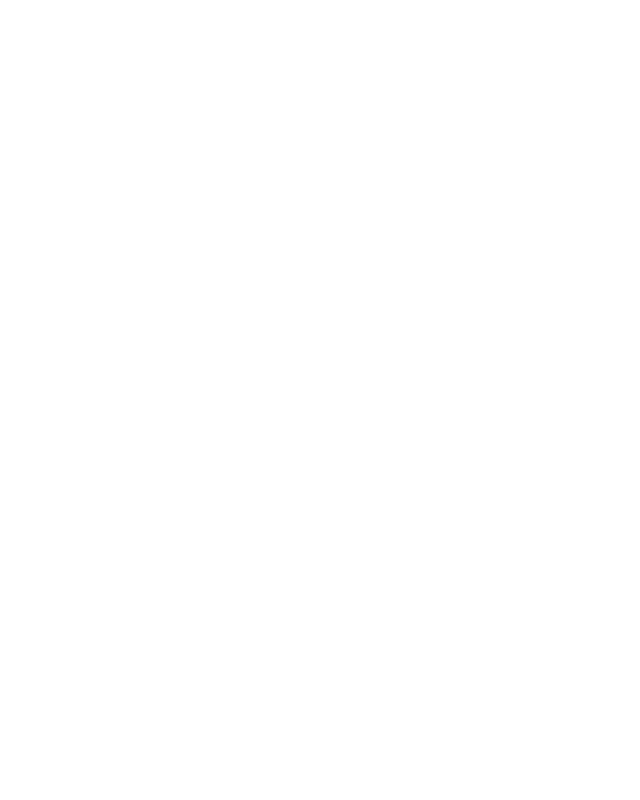
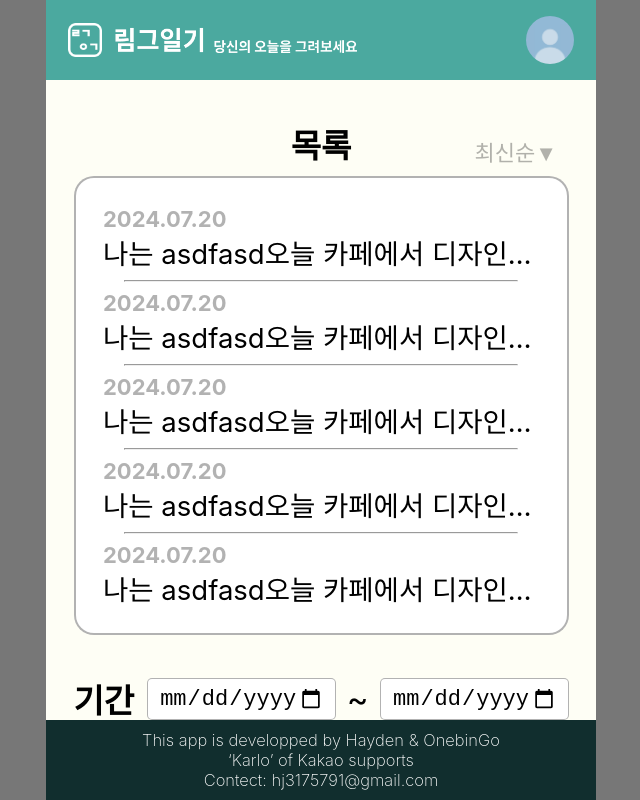
Before and after one commit to haZuny/limg-diary, a React (Create React App) app in the folder front/limg-diary-react/: page /search in a window 1280 px wide. Before the commit this address had no page. Shown: the whole page, without its empty margins (319-959 px from the left). Built offline with nearby package versions, Linux system fonts and the light colour scheme.

Commit message:
[feat] 일기 검색 페이지 구현

```diff
--- a/front/limg-diary-react/src/Router.js
+++ b/front/limg-diary-react/src/Router.js
@@ -5,6 +5,7 @@ import LoginPage from './pages/login_page/LoginPage';
 import MainPage from './pages/main_page/MainPage';
 import TagSearchPage from './pages/tag_search_page/TagSearchPage';
 import WritePage from './pages/write_page/WritePage';
+import SearchPage from './pages/search_page/SearchPage';
 
 
 function Router({authorized, component})  {
@@ -44,6 +45,7 @@ function Router({authorized, component})  {
             <Route path='/login' element={<Center child={<LoginPage/>}/>}/>
             <Route path='/tagsearch' element={<Center child={<TagSearchPage/>}/>}/>
             <Route path='/write' element={<Center child={<WritePage/>}/>}/>
+            <Route path='/search' element={<Center child={<SearchPage/>}/>}/>
         </Routes>
     </BrowserRouter>)
 }
--- a/front/limg-diary-react/src/pages/Global.scss
+++ b/front/limg-diary-react/src/pages/Global.scss
@@ -9,6 +9,7 @@ $color_white_t30: #ffffff40;
 $color_black: #000000;
 $color_black_t01: #00000007;
 $color_black_t30: #0000004d;
+$color_black_t50: #0000007a;
 $color_green: #4BA99F;
 $color_green_b: #3D8B84;
 $color_deepgreen: #112E2E;
--- a/front/limg-diary-react/src/pages/global_component/white_box/WhiteBox.js
+++ b/front/limg-diary-react/src/pages/global_component/white_box/WhiteBox.js
@@ -1,10 +1,13 @@
 import css from './WhiteBox.module.scss'
 
-function WhiteBox({title, child}){
+function WhiteBox({title, child, option}){
     return (
         <div id={css.root_container} className={css.container}>
             {/* 타이틀 */}
-            <div id={css.title}>{title}</div>
+            <div id={css.upper_container} className={css.container}>
+                <div id={css.title}>{title}</div>
+                <div id={css.option}>{option}</div>
+            </div>
             {/* 박스 */}
             <div id={css.box} className={css.container}>
                 {child}
--- a/front/limg-diary-react/src/pages/global_component/white_box/WhiteBox.module.scss
+++ b/front/limg-diary-react/src/pages/global_component/white_box/WhiteBox.module.scss
@@ -8,12 +8,27 @@
     align-items: center;
 }
 
+#upper_container{
+    // size
+    width: 100%;
+    // align
+    justify-content: center;
+    // position
+    position: relative;
+}
+
 #title{
     // font
     font-size: calc(var(--vw)*6);
     font-weight: bold;
     // margin
     margin-bottom: calc(var(--vh)*1);
+}
+
+#option{
+    position:absolute;
+    right: 0;
+    bottom: 0;
 }
 
 #box{
--- /dev/null
+++ b/front/limg-diary-react/src/pages/search_page/SearchPage.js
@@ -0,0 +1,88 @@
+import css from './SearchPage.module.scss'
+
+import { useRef, useState } from 'react'
+
+import Header from '../global_component/header/Header'
+import Footer from '../global_component/fotter/Fotter'
+import WhiteBox from '../global_component/white_box/WhiteBox'
+import { SingleButton, TextButton } from '../global_component/button/Button'
+
+
+function SearchPage() {
+    // ref
+    const bodyRef = useRef()
+    const sdateRef = useRef()
+    const edateRef = useRef()
+    const keywordRef = useRef()
+
+    // search param
+    const [align, setAlign] = useState('recent')
+
+    // 일기 목록
+    const diaryDefaultArr = []
+    for (let i = 0; i < 10; i++) {
+        diaryDefaultArr.push({
+            date: '2024.07.20',
+            content: '나는 asdfasd오늘 카페에서 디자인을 했는데 아 겁나 기네',
+            id: i
+        })
+    }
+    const [diaryArr, setDiaryArr] = useState(diaryDefaultArr)
+
+    console.log(diaryArr)
+
+    return (
+        <div id={css.root_container} className={css.page_root_container}>
+
+            <Header parentBodyRef={bodyRef} />
+            <Footer parentBodyRef={bodyRef} />
+
+            <div id={css.body_container} className={css.container} ref={bodyRef}>
+                {/* 일기 목록 */}
+                <WhiteBox title={'목록'} option={
+                    <button id={css.align_btn} onClick={()=>{
+                        setAlign(align=='recent'?'oldest':'recent')
+                    }}>{align=='recent'?'최신순▼':'오래된순▲'}</button>
+                } child={
+                    <div id={css.list_container} className={css.container}>
+                        {diaryDefaultArr.map((diary, idc) => (
+                            <div id={css.list_box} className={css.container}>
+                                <div id={css.list_box_date}>{diary.date}</div>
+                                <div id={css.list_box_content}>{diary.content}</div>
+                                <hr id={css.list_box_hr} />
+                            </div>
+                        ))}
+                    </div>
+                } />
+
+                {/* 기간 */}
+                <div id={css.search_date_container} className={css.container}>
+                    <div id={css.search_date_title}>기간</div>
+                    <div id={css.search_date_input_container} className={css.container}>
+                        <input type={'date'} className={css.search_date_input} ref={sdateRef}></input>
+                        <div id={css.search_date_mid}>~</div>
+                        <input type={'date'} className={css.search_date_input} ref={edateRef}></input>
+                    </div>
+                </div>
+
+                {/* 검색어 */}
+                <div id={css.search_keyword_container} className={css.container}>
+                    <div id={css.search_keyword_title}>검색어</div>
+                    <input id={css.search_keyword_input} ref={keywordRef}></input>
+                </div>
+
+                {/* 버튼 */}
+                <SingleButton text={'검색'} />
+                <TextButton text={'Reset'} func={()=>{
+                    sdateRef.current.value = ''
+                    edateRef.current.value = ''
+                    keywordRef.current.value = ''
+                }}></TextButton>
+
+            </div>
+
+        </div>
+    )
+}
+
+export default SearchPage
--- /dev/null
+++ b/front/limg-diary-react/src/pages/search_page/SearchPage.module.scss
@@ -0,0 +1,136 @@
+@import '../Global.scss';
+
+
+
+// 일기 목록
+#align_btn{
+    // color
+    background-color: $color_transparency;
+    // border
+    border: none;
+    // font
+    font-size: calc(var(--vw)*4);
+    color: $color_black_t30;
+    // margin
+    margin-bottom: calc(var(--vh)*1);
+    margin-right: calc(var(--vw)*1);
+}
+
+#list_container{
+    // size
+    width: 100%;
+    height: calc(var(--vh)*50);
+    // align
+    flex-direction: column;
+    //overflow
+    overflow: scroll;
+}
+#list_container::-webkit-scrollbar{
+    display: none;
+}
+
+#list_box{
+    // align
+    flex-direction: column;
+}
+
+#list_box_date{
+    // font
+    font-size: calc(var(--vw)*4);
+    font-weight: bold;
+    color: $color_black_t30;
+}
+
+#list_box_content{
+    // size
+    width: 100%;
+    // overflow
+    overflow: hidden;
+    text-overflow: ellipsis;
+    white-space: nowrap;
+    // font
+    font-size: calc(var(--vw)*5);
+    // font-weight: bold;
+    color: $color_black;
+}
+
+#list_box_hr{
+    width: 90%;
+}
+
+
+// 기간
+#search_date_container{
+    //size
+    width: 100%;
+    // margin
+    margin-top: calc(var(--vh)*5);
+    margin-bottom: calc(var(--vh)*3);
+    // align
+    justify-content: space-between;
+    align-items: center;
+}
+
+#search_date_title{
+    font-size: calc(var(--vw)*6);
+    font-weight: bold;
+}
+
+#search_date_input_container{
+    align-items: center;
+}
+
+.search_date_input{
+    // size
+    width: calc(var(--vw)*30);
+    height: calc(var(--vh)*5);
+    // color
+    background-color: $color_white;
+    // border
+    border: 1px $color_black_t30 solid;
+    border-radius: 5px;
+    // font
+    font-size: calc(var(--vw)*4);
+    // align
+    text-align: center;
+    // padding
+    padding-left: calc(var(--vw)*2);
+    padding-right: calc(var(--vw)*2);
+    // margin
+    margin: 0;
+}
+
+#search_date_mid{
+    // font
+    font-size: calc(var(--vw)*6);
+    //margin
+    margin-left: calc(var(--vw)*2);
+    margin-right: calc(var(--vw)*2);
+}
+
+
+// 검색어
+#search_keyword_container{
+    // size
+    width: 100%;
+    // margin
+    margin-bottom: calc(var(--vh)*8);
+    // align
+    justify-content: space-between;
+    align-items: center;
+}
+
+#search_keyword_title{
+    font-size: calc(var(--vw)*6);
+    font-weight: bold;
+}
+
+#search_keyword_input{
+    // size
+    width: calc(var(--vw)*65);
+    height: calc(var(--vh)*5);
+    // padding
+    margin: 0;
+    // color
+    background-color: $color_transparency;
+}
--- a/front/limg-diary-react/src/pages/write_page/WritePage.module.scss
+++ b/front/limg-diary-react/src/pages/write_page/WritePage.module.scss
@@ -119,6 +119,9 @@ $ling_height: calc(var(--vh)*50);
     // padding
     padding: 10px;
 }
+#tag_input::placeholder{
+    font-size: 25px;
+}
 
 #tag_add_btn{
     // size
```
